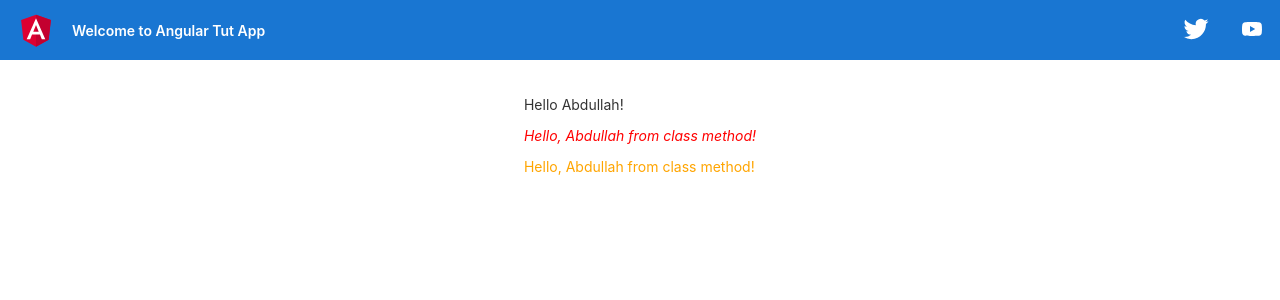
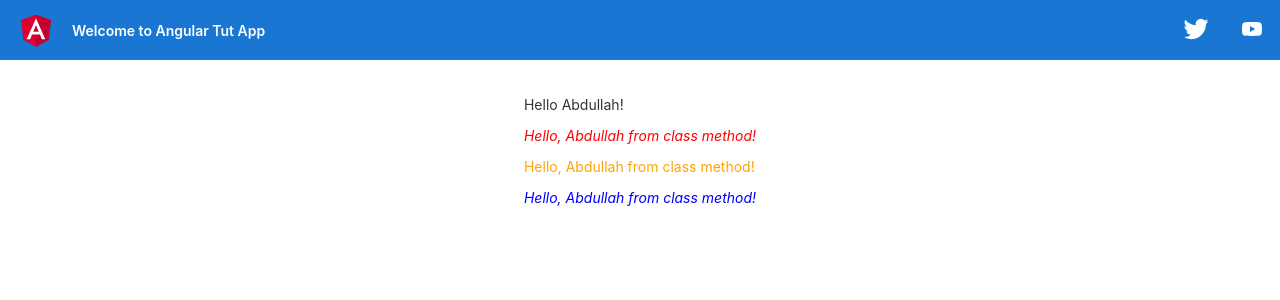
Before and after one commit to anewman15/angular-tut-app, an Angular app: page / in a window 1280 px wide. Shown: the top 300 px of the page. Built offline with nearby package versions, Linux system fonts and the light colour scheme.

Commit message:
Use ngStyle directive to style

```diff
--- a/src/app/hello/hello.component.html
+++ b/src/app/hello/hello.component.html
@@ -1,3 +1,4 @@
 <p>Hello {{name}}!</p>
 <p [ngClass]="messageStyles">{{greetUser()}}</p>
 <p [style.color]="highlightColor">{{greetUser()}}</p>
+<p [ngStyle]="greetingStyles">{{greetUser()}}</p>
--- a/src/app/hello/hello.component.ts
+++ b/src/app/hello/hello.component.ts
@@ -1,4 +1,5 @@
 import { Component, OnInit } from '@angular/core';
+import { builtinModules } from 'module';
 
 @Component({
   selector: 'hello',
@@ -27,6 +28,11 @@ export class HelloComponent implements OnInit {
     'text-special': this.isSpecial
   }
 
+  public greetingStyles = {
+    color: "blue",
+    fontStyle: "italic"
+  }
+
   public highlightColor = 'orange';
 
   constructor() { }
```
